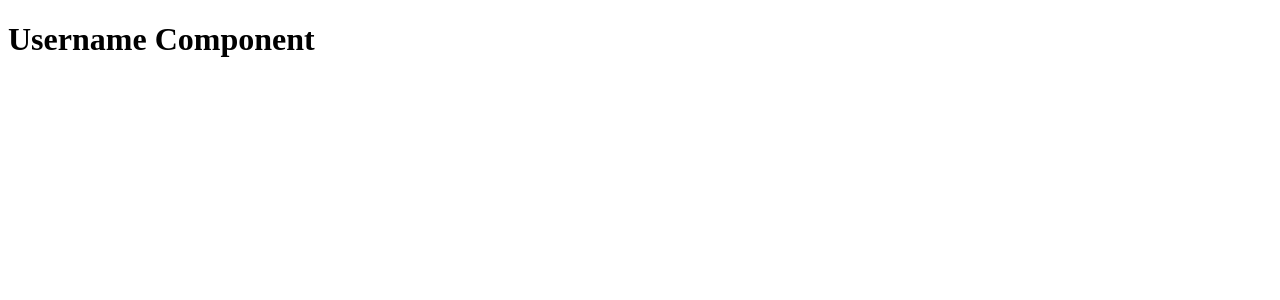
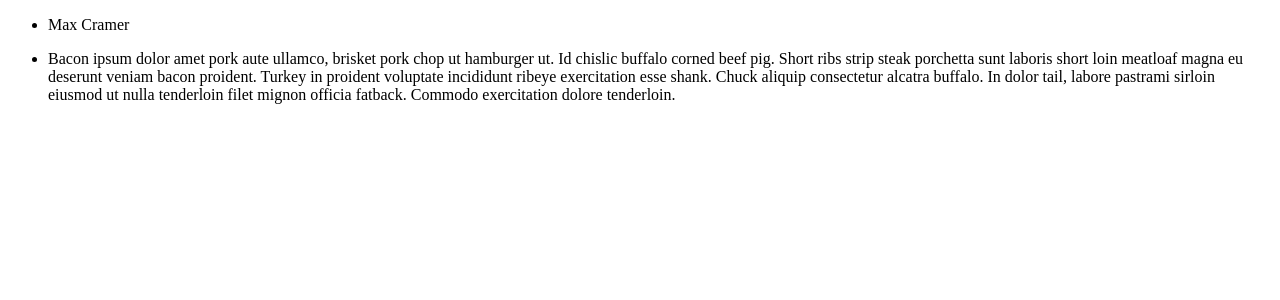
Before and after one commit to maxcramer/GlisserCodeTest, an Angular app: page / in a window 1280 px wide. Shown: the top 300 px of the page. Built offline with nearby package versions, Linux system fonts and the light colour scheme.

Commit message:
building basic structure and model for user bio

```diff
--- a/src/app/app.component.html
+++ b/src/app/app.component.html
@@ -1,3 +1,4 @@
 <div>
   <app-user-name></app-user-name>
+  <app-user-info></app-user-info>
 </div>
--- a/src/app/app.module.ts
+++ b/src/app/app.module.ts
@@ -4,11 +4,13 @@ import { NgModule } from '@angular/core';
 import { AppRoutingModule } from './app-routing.module';
 import { AppComponent } from './app.component';
 import { UserNameComponent } from './components/user-name/user-name.component';
+import { UserInfoComponent } from './components/user-info/user-info.component';
 
 @NgModule({
   declarations: [
     AppComponent,
-    UserNameComponent
+    UserNameComponent,
+    UserInfoComponent
   ],
   imports: [
     BrowserModule,
--- /dev/null
+++ b/src/app/components/user-info/user-info.component.html
@@ -0,0 +1,3 @@
+<ul *ngFor="let userInfo of userInfo">
+  <li>{{ userInfo.bio }}</li>
+</ul>
--- /dev/null
+++ b/src/app/components/user-info/user-info.component.ts
@@ -0,0 +1,22 @@
+import { Component, OnInit } from '@angular/core';
+import { UserInfo } from '../../models/userinfo';
+
+@Component({
+  selector: 'app-user-info',
+  templateUrl: './user-info.component.html',
+  styleUrls: ['./user-info.component.css']
+})
+export class UserInfoComponent implements OnInit {
+  userInfo:UserInfo[];
+
+  constructor() { }
+
+  ngOnInit() {
+    this.userInfo = [
+      {
+        bio: 'Bacon ipsum dolor amet pork aute ullamco, brisket pork chop ut hamburger ut. Id chislic buffalo corned beef pig. Short ribs strip steak porchetta sunt laboris short loin meatloaf magna eu deserunt veniam bacon proident. Turkey in proident voluptate incididunt ribeye exercitation esse shank. Chuck aliquip consectetur alcatra buffalo. In dolor tail, labore pastrami sirloin eiusmod ut nulla tenderloin filet mignon officia fatback. Commodo exercitation dolore tenderloin.'
+      }
+    ]
+  }
+
+}
--- a/src/app/components/user-name/user-name.component.html
+++ b/src/app/components/user-name/user-name.component.html
@@ -1 +1,3 @@
-<h1>Username Component</h1>
+<ul *ngFor="let userName of userName">
+  <li>{{userName.firstName}} {{ userName.secondName }}</li>
+</ul>
--- /dev/null
+++ b/src/app/models/userinfo.ts
@@ -0,0 +1,3 @@
+export class UserInfo {
+  bio: string;
+}
```
Also changed, not shown: src/app/components/user-info/user-info.component.css (added), 1 other file (tests, documents, lock files or other folders).
